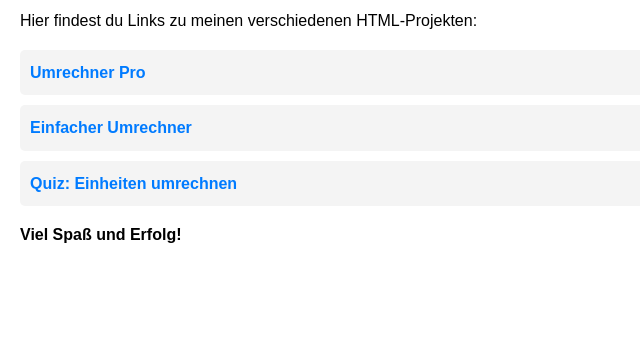
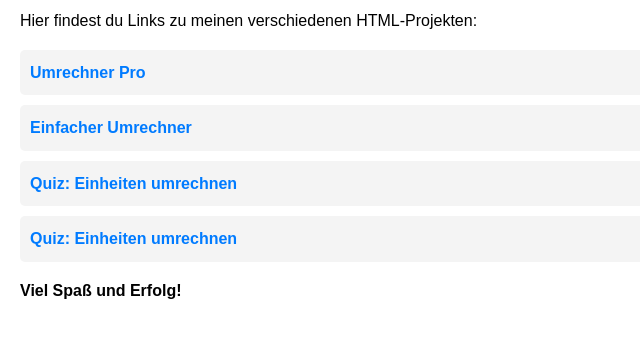
Before and after one commit to krummen/HTML-Dateien, a plain HTML site: page index.html in a window 1280 px wide. Shown: the part 86-424 px from the top of the page, without its empty margins (0-640 px from the left). Drawn offline with Linux system fonts and the light colour scheme.

Commit message:
Update index.html

```diff
--- a/index.html
+++ b/index.html
@@ -41,6 +41,7 @@
         <li><a href="Umrechner Pro.html">Umrechner Pro</a></li>
         <li><a href="Umrechner.html">Einfacher Umrechner</a></li>
         <li><a href="Quiz - Einheiten umrechnen.html">Quiz: Einheiten umrechnen</a></li>
+        <li><a href="Einheiten-Werkstatt">Quiz: Einheiten umrechnen</a></li>
     </ul>
     <p>
         <strong>Viel Spaß und Erfolg!</strong><br>
```
